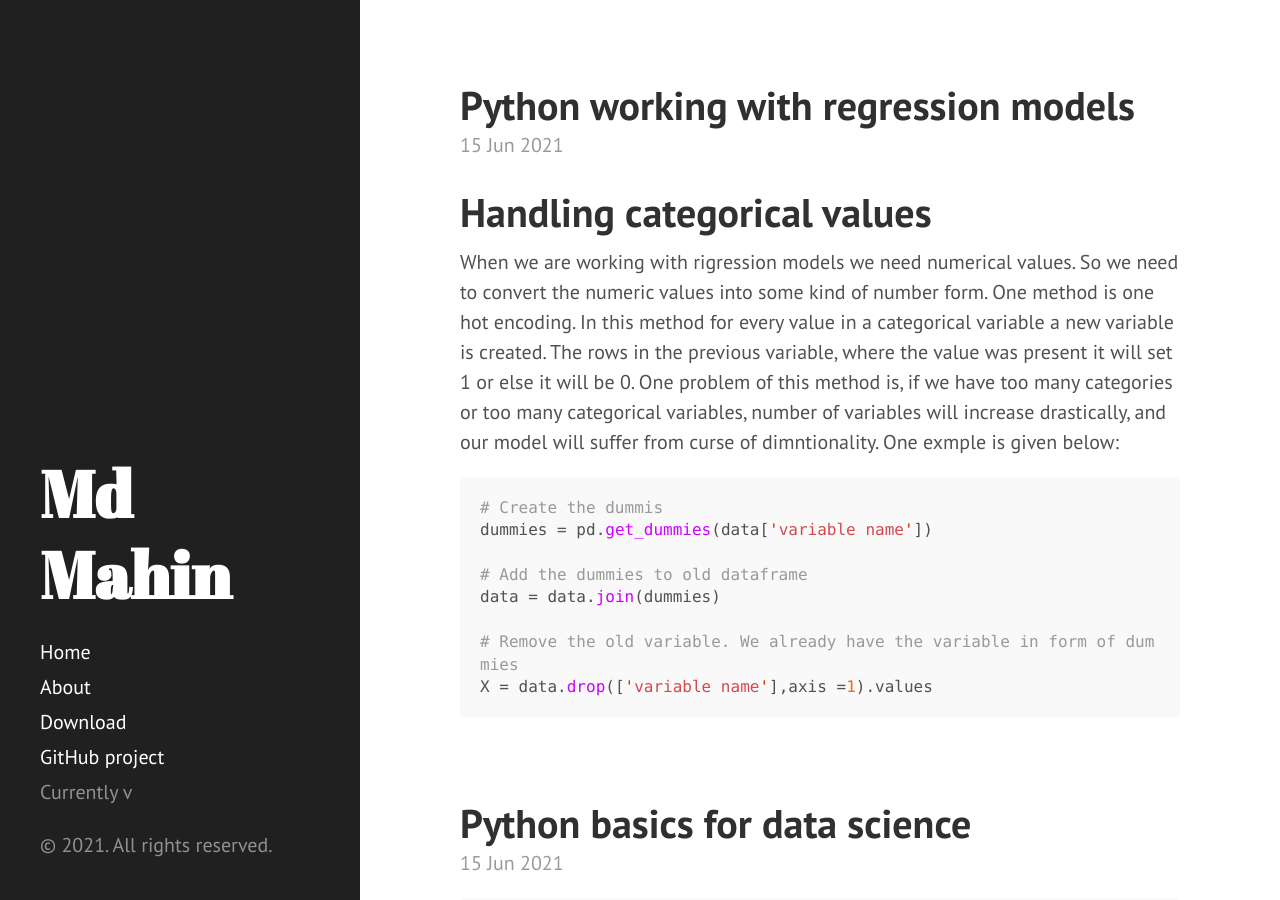
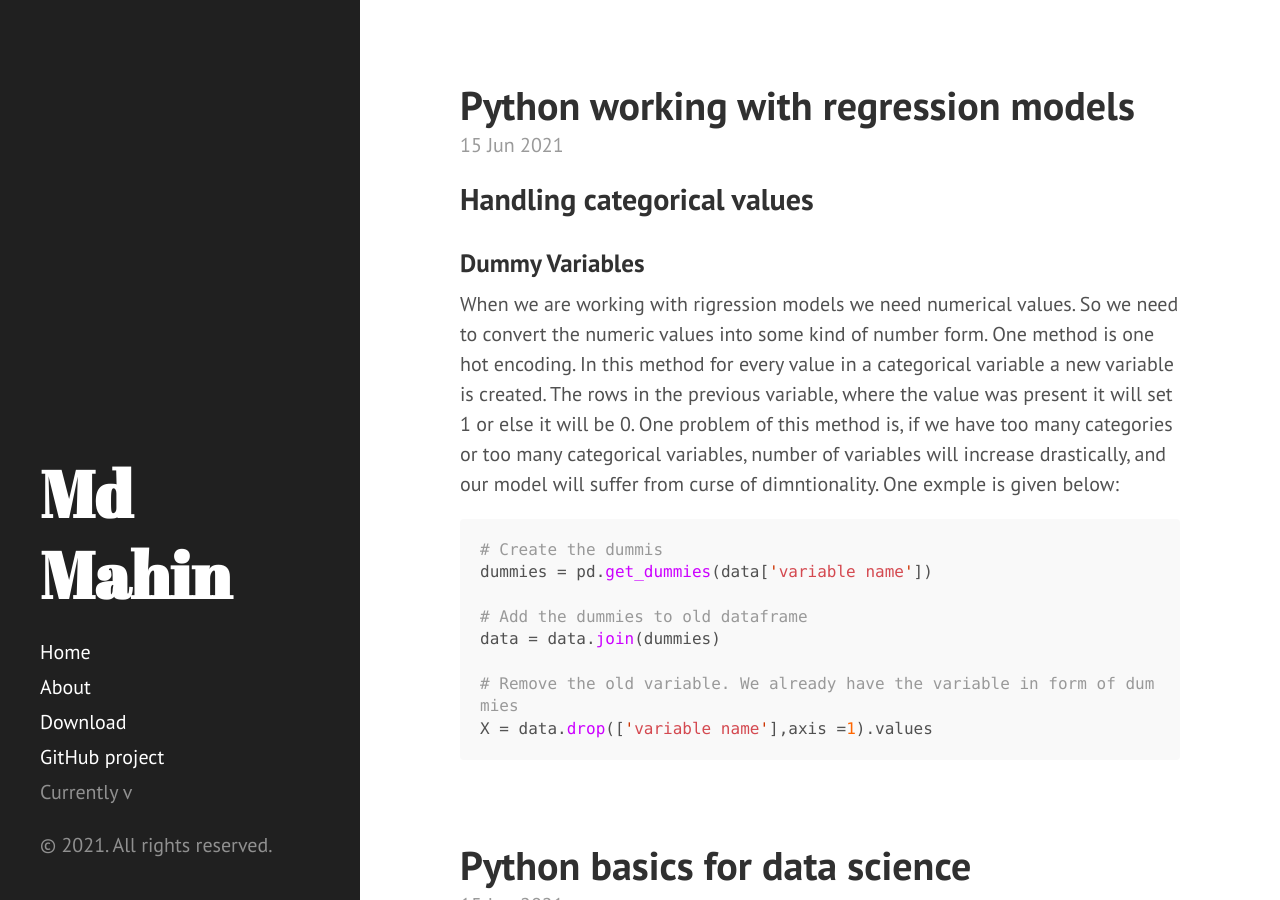
Before and after one commit to mmahin/mmahin.github.io, a Jekyll site: the page built from index.html, in a window 1280 px wide and 900 px high. Built offline with Jekyll 4.4.1, drawn with Linux system fonts in a browser that asks for light colours; Markdown is read by kramdown in place of the engine named in the settings; the list of posts is cut into pages by our own code.

Commit message:
Update 2021-06-15-Python Working With Regression Models.md

```diff
--- a/_posts/2021-06-15-Python Working With Regression Models.md
+++ b/_posts/2021-06-15-Python Working With Regression Models.md
@@ -1,4 +1,6 @@
-# Handling categorical values
+## Handling categorical values
+
+### Dummy Variables
 
 When we are working with rigression models we need numerical values. So we need to convert the numeric values into some kind of number form. One method is one hot encoding.
 In this method for every value in a categorical variable a new variable is created. The rows in the previous variable, where the value was present it will set 1 or else it will be 0.
```
